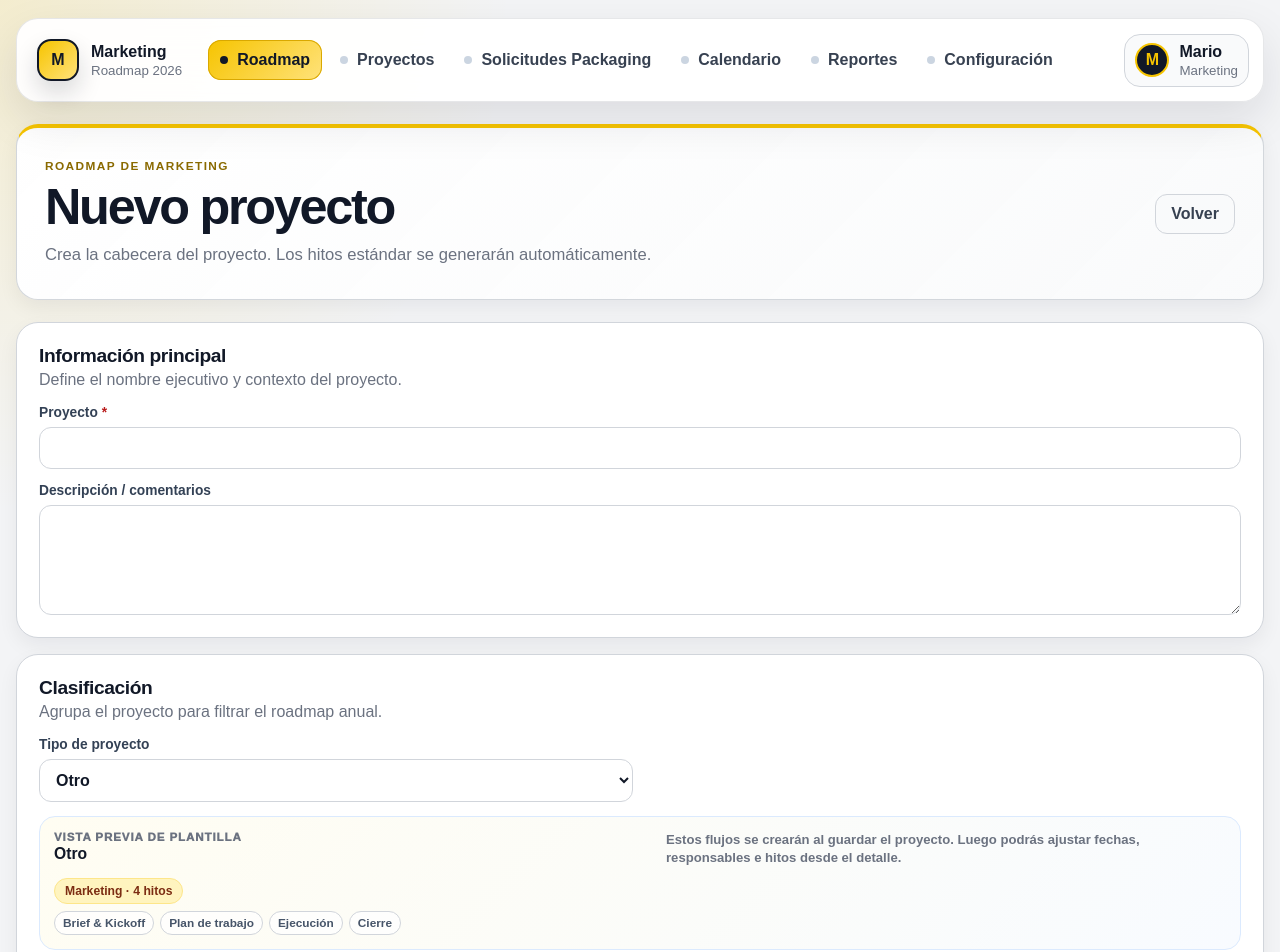
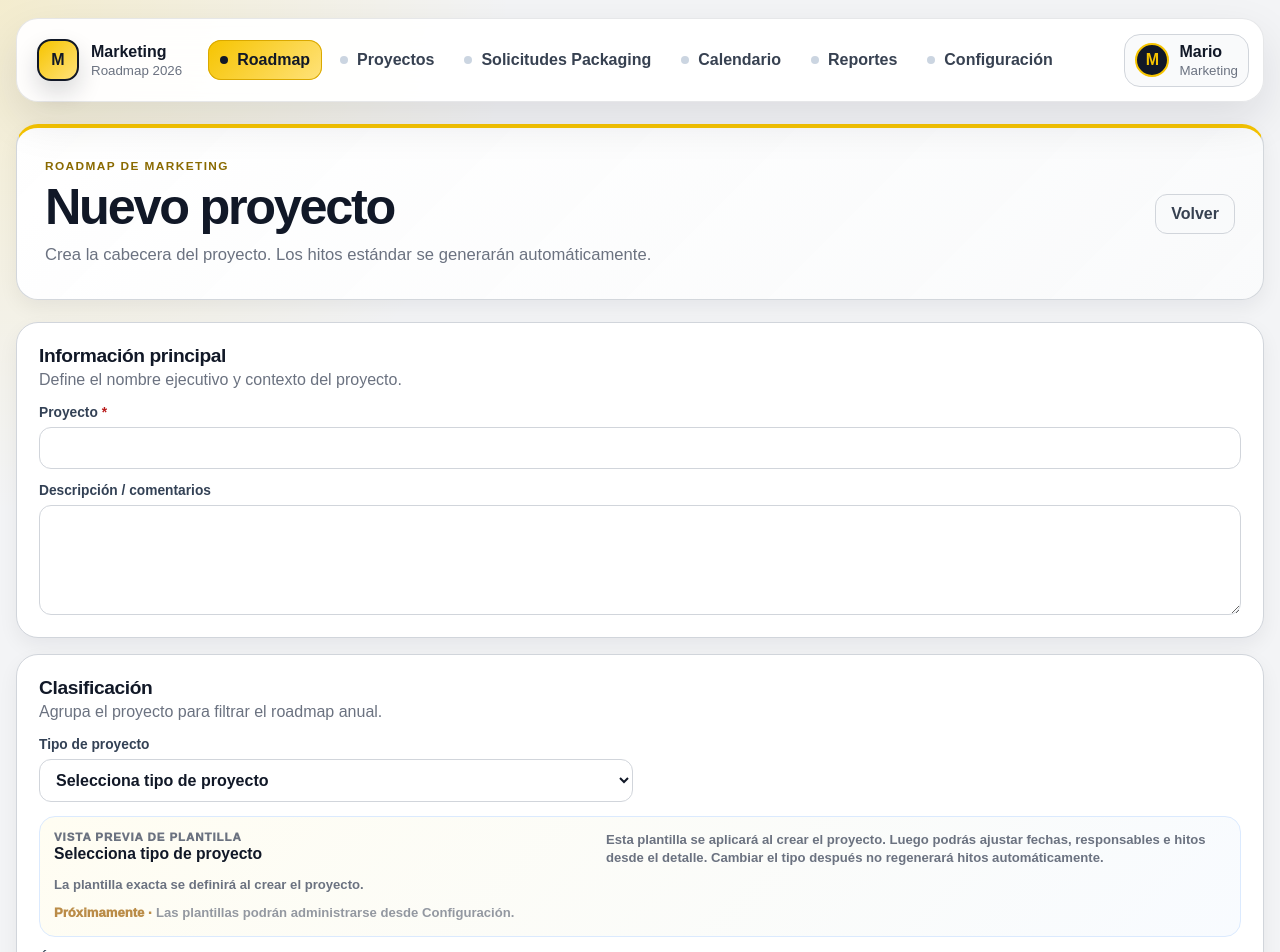
Before and after one commit to NicoChapiro/test_proyectos, a Next.js app: page /roadmap/new in a window 1280 px wide. Shown: the top 952 px of the page. Built offline with nearby package versions, Linux system fonts and the light colour scheme.

Commit message:
Refine project template preview UX

```diff
--- a/src/app/globals.css
+++ b/src/app/globals.css
@@ -1411,7 +1411,7 @@ textarea {
 
 .template-preview {
   display: grid;
-  gap: 12px;
+  gap: 10px;
   padding: 14px;
   border: 1px solid #dbeafe;
   border-radius: 16px;
@@ -1439,14 +1439,23 @@ textarea {
   font-size: 0.98rem;
 }
 .template-preview-heading p,
-.template-preview-empty {
-  max-width: 560px;
+.template-preview-empty,
+.template-preview-settings-hint {
+  max-width: 620px;
   margin: 0;
   color: var(--muted);
   font-size: 0.82rem;
   font-weight: 750;
   line-height: 1.35;
 }
+.template-preview-settings-hint {
+  opacity: 0.72;
+}
+.template-preview-settings-hint::before {
+  content: "Próximamente · ";
+  color: #a16207;
+  font-weight: 950;
+}
 .template-preview-flows {
   display: grid;
   gap: 10px;
@@ -1463,19 +1472,29 @@ textarea {
 .template-preview-milestones {
   display: flex;
   flex-wrap: wrap;
-  gap: 6px;
+  gap: 5px 0;
   margin: 0;
   padding: 0;
   list-style: none;
 }
 .template-preview-milestones li {
+  display: inline-flex;
+  gap: 6px;
+  align-items: center;
+  color: #475569;
+  font-size: 0.76rem;
+  font-weight: 850;
+}
+.template-preview-milestones li span:first-child {
   border: 1px solid var(--line);
   border-radius: 999px;
   padding: 4px 8px;
-  color: #475569;
   background: rgba(255, 255, 255, 0.76);
-  font-size: 0.74rem;
-  font-weight: 850;
+}
+.template-preview-arrow {
+  margin-inline: 2px 6px;
+  color: #ca8a04;
+  font-weight: 950;
 }
 @media (max-width: 860px) {
   .template-preview-heading {
--- a/src/modules/roadmap/ui/ProjectForm.tsx
+++ b/src/modules/roadmap/ui/ProjectForm.tsx
@@ -19,7 +19,7 @@ export function ProjectForm({ project, action, submitLabel }: Props) {
       </FormSectionCard>
 
       <FormSectionCard title="Clasificación" description="Agrupa el proyecto para filtrar el roadmap anual.">
-        <ProjectTemplatePreviewField defaultValue={project?.projectType ?? "other"} showPreview={!project} />
+        <ProjectTemplatePreviewField defaultValue={project?.projectType} showPreview={!project} />
         <label className="field"><span>Área</span><input name="area" defaultValue={project?.area ?? ""} /></label>
         <label className="field"><span>Canal</span><input name="channel" defaultValue={project?.channel ?? ""} /></label>
         <label className="field"><span>Marca</span><input name="brand" defaultValue={project?.brand ?? ""} /></label>
--- a/src/modules/roadmap/ui/ProjectTemplatePreviewField.tsx
+++ b/src/modules/roadmap/ui/ProjectTemplatePreviewField.tsx
@@ -17,7 +17,7 @@ const PREVIEW_TRACK_LABELS: Record<RoadmapMilestoneTrackValue, string> = {
 const PREVIEW_TRACK_ORDER: RoadmapMilestoneTrackValue[] = ["supply", "marketing"];
 
 type ProjectTemplatePreviewFieldProps = {
-  defaultValue: RoadmapProjectTypeValue;
+  defaultValue?: RoadmapProjectTypeValue;
   showPreview?: boolean;
 };
 
@@ -48,9 +48,11 @@ export function ProjectTemplatePreviewField({
   defaultValue,
   showPreview = true,
 }: ProjectTemplatePreviewFieldProps) {
-  const [selectedProjectType, setSelectedProjectType] = useState(defaultValue);
-  const previewFlows = useMemo(() => buildPreviewFlows(selectedProjectType), [selectedProjectType]);
-  const selectedProjectTypeLabel = ROADMAP_PROJECT_TYPE_LABELS[selectedProjectType];
+  const [selectedProjectType, setSelectedProjectType] = useState<RoadmapProjectTypeValue | "">(defaultValue ?? "");
+  const previewProjectType: RoadmapProjectTypeValue = selectedProjectType || "other";
+  const previewFlows = useMemo(() => buildPreviewFlows(previewProjectType), [previewProjectType]);
+  const selectedProjectTypeLabel = selectedProjectType ? ROADMAP_PROJECT_TYPE_LABELS[selectedProjectType] : "Selecciona tipo de proyecto";
+  const isGenericPreview = previewProjectType === "other";
 
   return (
     <>
@@ -60,7 +62,9 @@ export function ProjectTemplatePreviewField({
           name="projectType"
           value={selectedProjectType}
           onChange={(event) => setSelectedProjectType(event.currentTarget.value as RoadmapProjectTypeValue)}
+          required
         >
+          <option value="" disabled>Selecciona tipo de proyecto</option>
           {ROADMAP_PROJECT_TYPES.map((item) => (
             <option key={item} value={item}>{ROADMAP_PROJECT_TYPE_LABELS[item]}</option>
           ))}
@@ -74,27 +78,34 @@ export function ProjectTemplatePreviewField({
               <span>Vista previa de plantilla</span>
               <strong>{selectedProjectTypeLabel}</strong>
             </div>
-            <p>Estos flujos se crearán al guardar el proyecto. Luego podrás ajustar fechas, responsables e hitos desde el detalle.</p>
+            <p>Esta plantilla se aplicará al crear el proyecto. Luego podrás ajustar fechas, responsables e hitos desde el detalle. Cambiar el tipo después no regenerará hitos automáticamente.</p>
           </div>
 
-          {previewFlows.length > 0 ? (
+          {isGenericPreview ? (
+            <p className="template-preview-empty">La plantilla exacta se definirá al crear el proyecto.</p>
+          ) : previewFlows.length > 0 ? (
             <div className="template-preview-flows">
               {previewFlows.map((flow) => (
                 <section className="template-preview-flow" key={flow.track}>
                   <span className="badge template-preview-badge">
                     {flow.label} · {flow.milestones.length} {flow.milestones.length === 1 ? "hito" : "hitos"}
                   </span>
-                  <ul className="template-preview-milestones" aria-label={`Hitos de ${flow.label}`}>
-                    {flow.milestones.map((milestone) => (
-                      <li key={milestone.code}>{milestone.name}</li>
+                  <ol className="template-preview-milestones" aria-label={`Secuencia de hitos de ${flow.label}`}>
+                    {flow.milestones.map((milestone, index) => (
+                      <li key={milestone.code}>
+                        <span>{milestone.name}</span>
+                        {index < flow.milestones.length - 1 ? <span className="template-preview-arrow" aria-hidden="true">→</span> : null}
+                      </li>
                     ))}
-                  </ul>
+                  </ol>
                 </section>
               ))}
             </div>
           ) : (
             <p className="template-preview-empty">La plantilla exacta se definirá al crear el proyecto.</p>
           )}
+
+          <p className="template-preview-settings-hint" aria-disabled="true">Las plantillas podrán administrarse desde Configuración.</p>
         </aside>
       ) : null}
     </>
```
